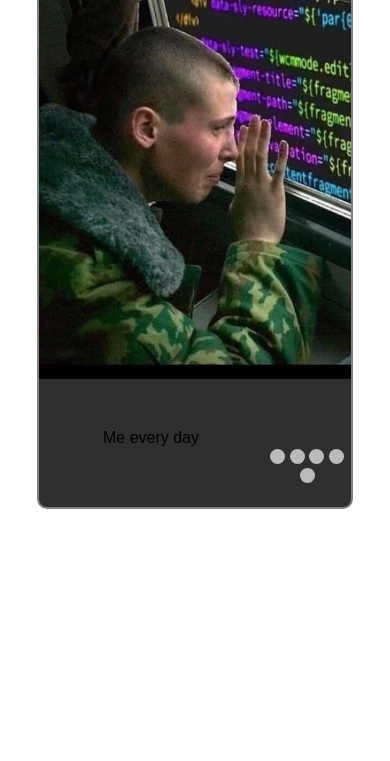
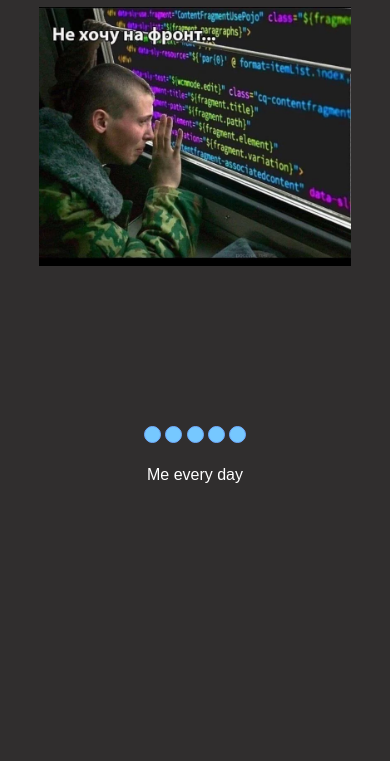
Before and after one commit to Lidiya-prog/cssMemSlider, a website: page cssMemSlider/index.html in a window 390 px wide. Shown: the part 83-844 px from the top of the page. Drawn offline with Linux system fonts and the light colour scheme.

Commit message:
feat: change styles, add media query (Sun, May 15, 2022 12:14:50 AM

```diff
--- a/cssMemSlider/index.html
+++ b/cssMemSlider/index.html
@@ -11,7 +11,9 @@
 </head>
 
 <body>
+    <main class="main-container">
         <div id="slider">
+            <h1>Css Mem Slider</h1>
             <input type="radio" name="slider" id="slide1" checked>
             <input type="radio" name="slider" id="slide2">
             <input type="radio" name="slider" id="slide3">
@@ -21,19 +23,19 @@
                 <div id="overflow">
                     <div class="image">
                         <div class="slide">
-                        <img src="./assets/front.png" alt="front" height="450">
+                            <img src="./assets/front.png" alt="front">
                         </div>
                         <div class="slide">
-                        <img src="./assets/pressf12.jpeg" alt="f12" height="450">
+                            <img src="./assets/pressf12.jpeg" alt="f12">
                         </div>
                         <div class="slide">
-                        <img src="./assets/why.png" alt="why" height="450">
+                            <img src="./assets/why.png" alt="why">
                         </div>
                         <div class="slide">
-                        <img src="./assets/error.png" alt="error" height="450">
+                            <img src="./assets/error.png" alt="error">
                         </div>
                         <div class="slide">
-                        <img src="./assets/password.png" alt="password" height="450">
+                            <img src="./assets/password.png" alt="password">
                         </div>
                     </div>
                 </div>
@@ -42,10 +44,10 @@
                 <div class="descriptions-container">
                     <div class="descriptions">
                         <div class="description">Me every day</div>
-                    <div class="description">Жиза</div>
-                    <div class="description">жиза////</div>
-                    <div class="description">Me evwry day</div>
-                    <div class="description">Me evwry day</div>
+                        <div class="description">Vitally</div>
+                        <div class="description">So... why!?</div>
+                        <div class="description">You know how difficult it is to look for mistakes</div>
+                        <div class="description">You know how insane that makes me</div>
                     </div>
                 </div>
 
@@ -59,6 +61,7 @@
             </div>
 
         </div>
+    </main>
 </body>
 
 </html>
--- a/cssMemSlider/style.css
+++ b/cssMemSlider/style.css
@@ -1,49 +1,64 @@
+body {
+  margin: 0;
+  height: 100%;
+  background: #282626f5;
+  font-family: Arial, Helvetica, sans-serif;
+  font-weight: normal;
+  color: #fff;
+}
+
+.main-container {
+  height: 100vh;
+  width: 100%;
+}
+
 #slider {
+  display: flex;
+  flex-direction: column;
+  align-items: center;
+  justify-content: center;
 
   position: relative;
   text-align: center;
   top: 10px;
-  background: #282626f5;
-  border: 2px solid gray;
-  border-radius: 10px;
-  width: 80%;
+  width: 100%;
 }
 
 #slider {
-
   margin: 0 auto;
 }
 
 #slides {
   margin: 0 auto;
+  max-width: 45em;
+  width: 100%;
 }
 
 #slides .slide {
-
   width: 20%;
   float: left;
 }
 
 #slides .image {
-
   width: 500%;
   line-height: 0;
 }
 
 #overflow {
-
   width: 100%;
   overflow: hidden;
 }
 
 .slide {
-  height: 500px;
+  margin-bottom: 20px;
 }
 
 .slide img {
-
   width: auto;
+  max-width: 100%;
   object-fit: contain;
+  margin: 0;
+  max-height: 450px;
 }
 
 label,
@@ -71,29 +86,24 @@ a {
   margin-left: -400%;
 }
 
-#slide1:checked ~ #controls label {
-  margin-left: 0;
-}
-
 #active label {
-
   border-radius: 10px;
   display: inline-block;
   width: 15px;
   height: 15px;
-  background: #bbb;
+  border: 1px solid;
+  background: #76c8ff;
+  border-color: #71abfe;
 }
 
 #active {
-
-  margin: 20px 0 20px;
+  margin: 10px 0;
   text-align: center;
 }
 
 #active label:hover {
-
-  background: #76c8ff;
-  border-color: #777 !important;
+  background: transparent;
+  border-color: #71abfe;
 }
 
 #slide1:checked ~ #active label:nth-child(1),
@@ -101,18 +111,19 @@ a {
 #slide3:checked ~ #active label:nth-child(3),
 #slide4:checked ~ #active label:nth-child(4),
 #slide5:checked ~ #active label:nth-child(5) {
-  background: #18a3dd;
-  border-color: #18a3dd !important;
+  background: transparent;
+  border-color: #18a3dd;
 }
 
 #slides .image {
-
   transition: all 800ms cubic-bezier(0.77, 0, 0.175, 1);
 }
 
 .footer-container {
   display: flex;
-  justify-content: space-around;
+  justify-content: space-evenly;
+  width: 100%;
+  max-width: 45em;
 }
 
 .descriptions-container {
@@ -123,11 +134,11 @@ a {
 }
 .descriptions {
   display: flex;
+  align-items: center;
   width: 500%;
 }
 
 .descriptions .description {
-  /*все изображения справа друг от доруга*/
   width: 20%;
   float: left;
 }
@@ -147,3 +158,16 @@ a {
 #slide5:checked ~ .footer-container .descriptions {
   margin-left: -400%;
 }
+
+@media (max-width: 560px) {
+  .footer-container {
+    flex-direction: column;
+    align-items: center;
+  }
+  .slide img {
+    width: 80%;
+  }
+  #active {
+    order: -1;
+  }
+}
```
Lines whose indentation alone changed are shown as unchanged.
